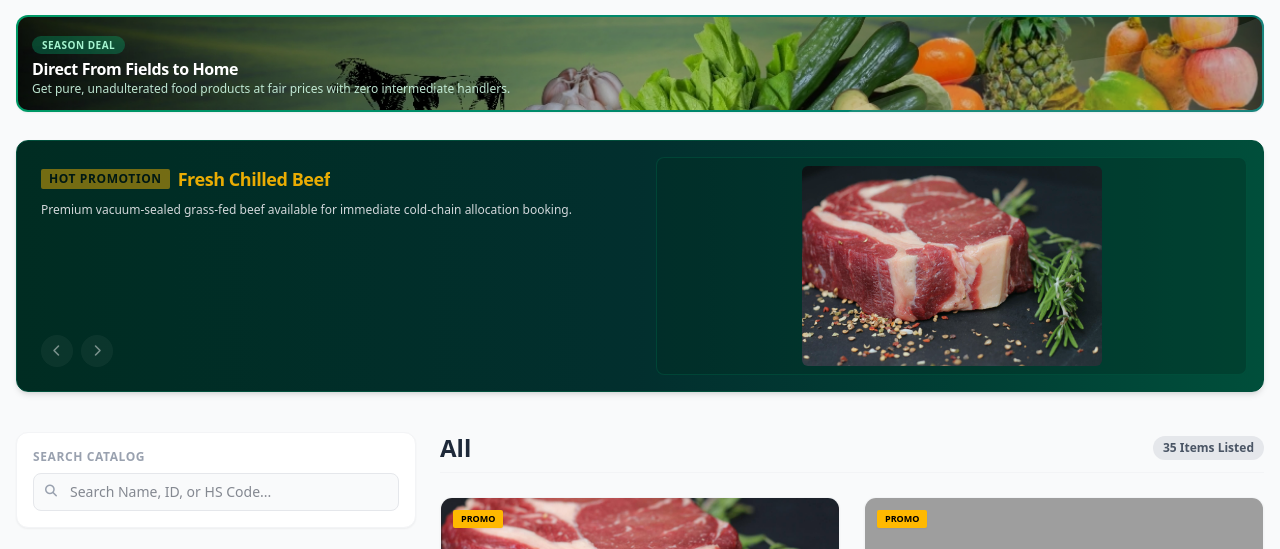
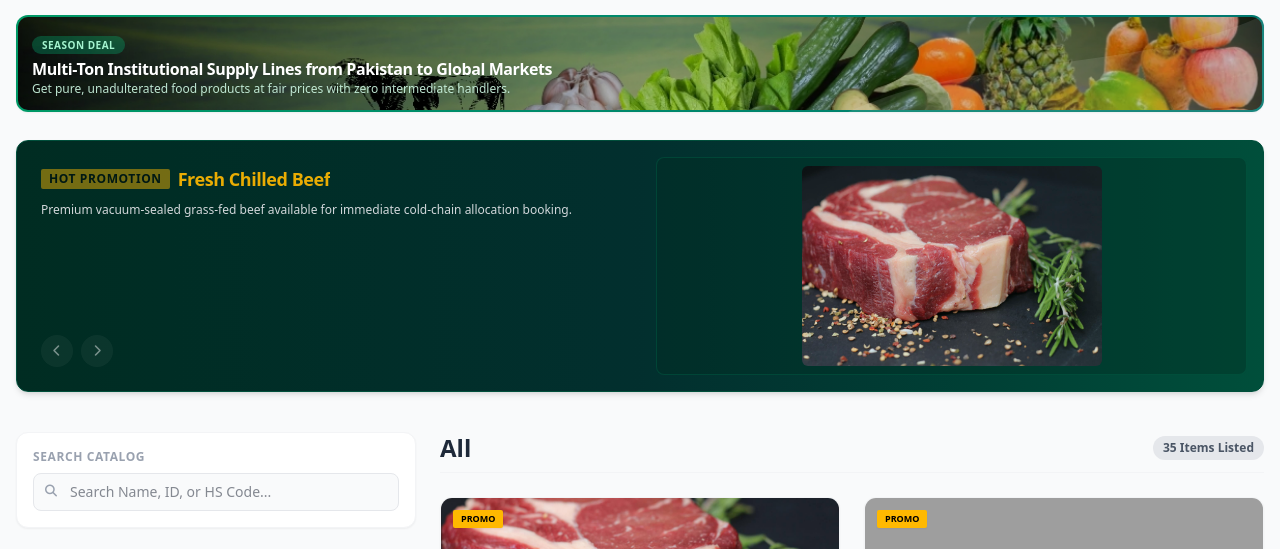
Before and after one commit to Safaa1agro/B2B-Show-case, a plain HTML site: page index.html in a window 1280 px wide. Shown: the part 201-750 px from the top of the page. Drawn offline with nearby package versions, Linux system fonts and the light colour scheme; grey boxes are pictures that could not be loaded; a script that the page names is missing.

Commit message:
Update index.html

```diff
--- a/index.html
+++ b/index.html
@@ -99,7 +99,7 @@
         <!-- Text Content Layer (Elevated safely above the image via z-10) -->
         <div class="relative z-10 max-w-xl">
             <span class="bg-emerald-500/30 text-emerald-200 text-[10px] font-bold px-2.5 py-0.5 rounded-full uppercase tracking-wider">Season Deal</span>
-            <h2 class="text-sm md:text-base font-black mt-1 tracking-tight leading-tight">Direct From Fields to Home</h2>
+            <h2 class="text-sm md:text-base font-black mt-1 tracking-tight leading-tight">Multi-Ton Institutional Supply Lines from Pakistan to Global Markets</h2>
             <p class="text-emerald-100 mt-0.5 text-[11px] md:text-xs leading-tight opacity-90">Get pure, unadulterated food products at fair prices with zero intermediate handlers.</p>
         </div>
 
```
